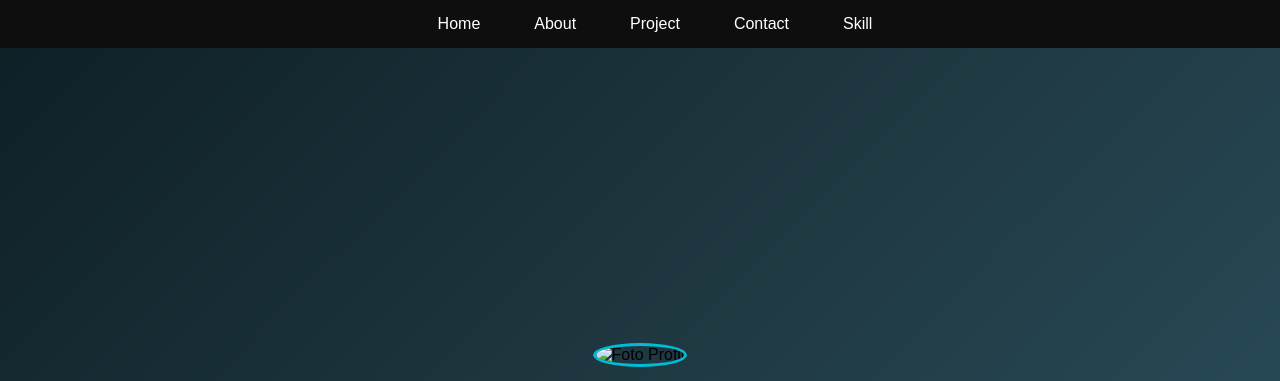
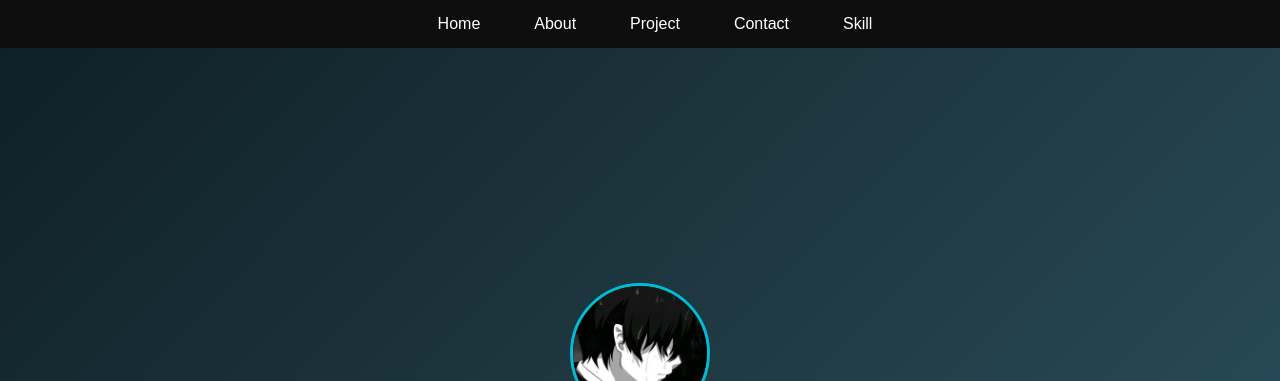
Before and after one commit to fidzzz222/Website-Portofolio-Personal-2025, a plain HTML site: page index.html in a window 1280 px wide. Shown: the top 381 px of the page. Drawn offline with Linux system fonts and the light colour scheme.

Commit message:
Update index.html

```diff
--- a/index.html
+++ b/index.html
@@ -18,7 +18,7 @@
   <!-- halaman awal -->
   <section id="home" class="hero">
     <div class="content">
-      <img src="/img/sad.jpg" alt="Foto Profil" class="profile">
+      <img src="sad.jpg" alt="Foto Profil" class="profile">
       <h1><span class="highlight2">Hi, Saya</span> <span class="highlight">Hafiz</span></h1>
       <h2 class="ngetik">Siswa Software Engineer | SMKN 1 NEGERI KOTA BEKASI</h2>
       <p>Saya suka membangun website dan mengembangkan aplikasi</p>
```
